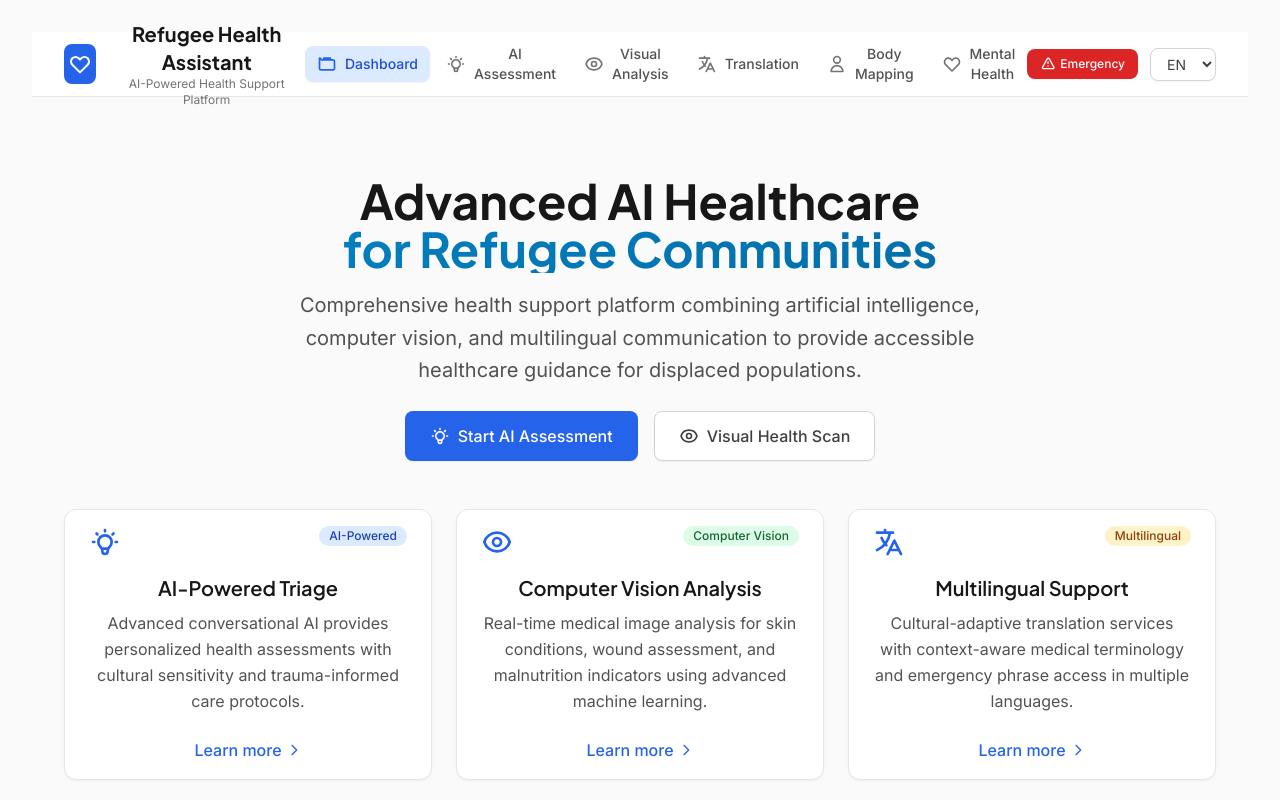
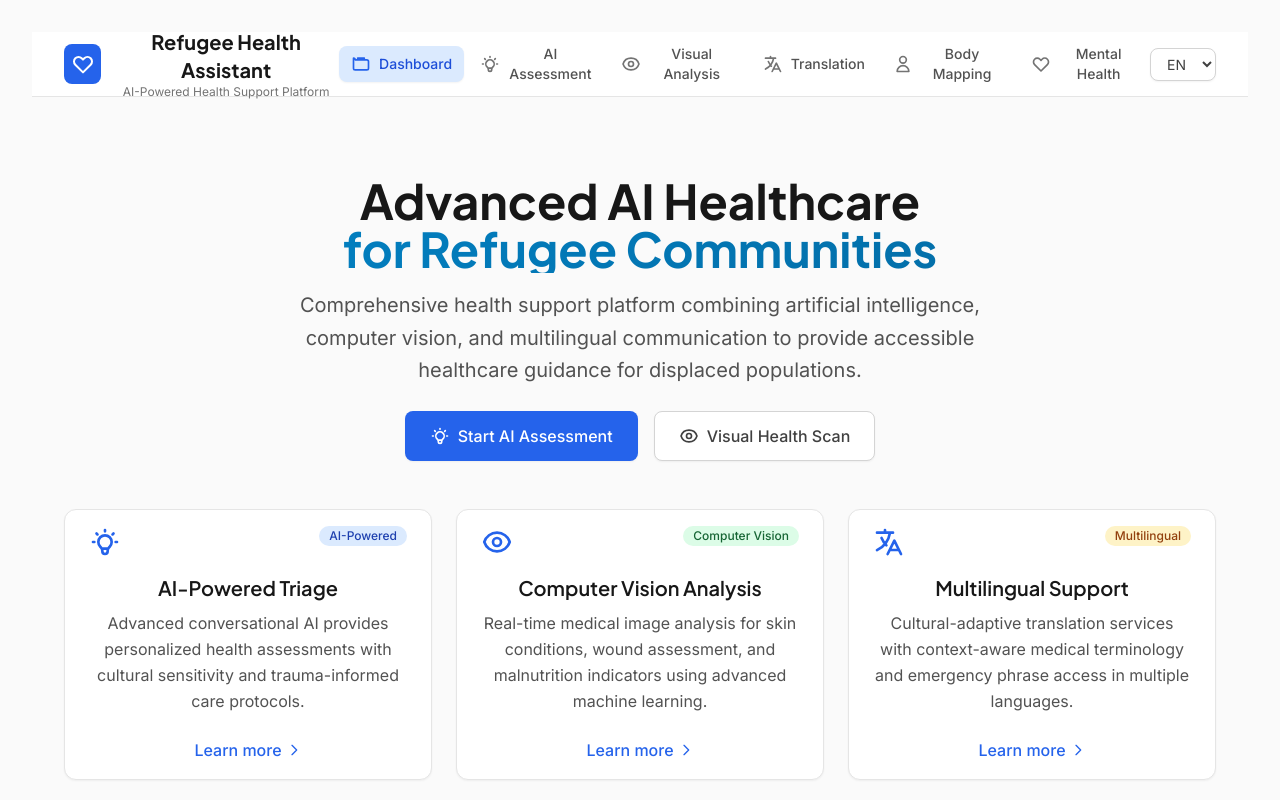
Before and after one commit to SujayAgarwal28/Hackphasia, a React (Vite) app: page / in a window 1280 px wide. Shown: the top 800 px of the page. Built offline with nearby package versions, Linux system fonts and the light colour scheme; no server answers.

Commit message:
remove emergency button

```diff
--- a/src/components/Layout.tsx
+++ b/src/components/Layout.tsx
@@ -35,13 +35,6 @@ const Layout: React.FC<LayoutProps> = ({ children }) => {
 
             {/* User Actions */}
             <div className="flex items-center space-x-3">
-              {/* Emergency Button */}
-              <button className="btn-danger btn-sm hidden sm:inline-flex">
-                <svg className="w-4 h-4 mr-1" fill="none" stroke="currentColor" viewBox="0 0 24 24">
-                  <path strokeLinecap="round" strokeLinejoin="round" strokeWidth={2} d="M12 9v2m0 4h.01m-6.938 4h13.856c1.54 0 2.502-1.667 1.732-2.5L13.732 4c-.77-.833-1.964-.833-2.732 0L4.082 16.5c-.77.833.192 2.5 1.732 2.5z" />
-                </svg>
-                Emergency
-              </button>
 
               {/* Language Selector */}
               <select className="form-select text-sm py-1.5 px-3 min-w-0 w-auto">
```
